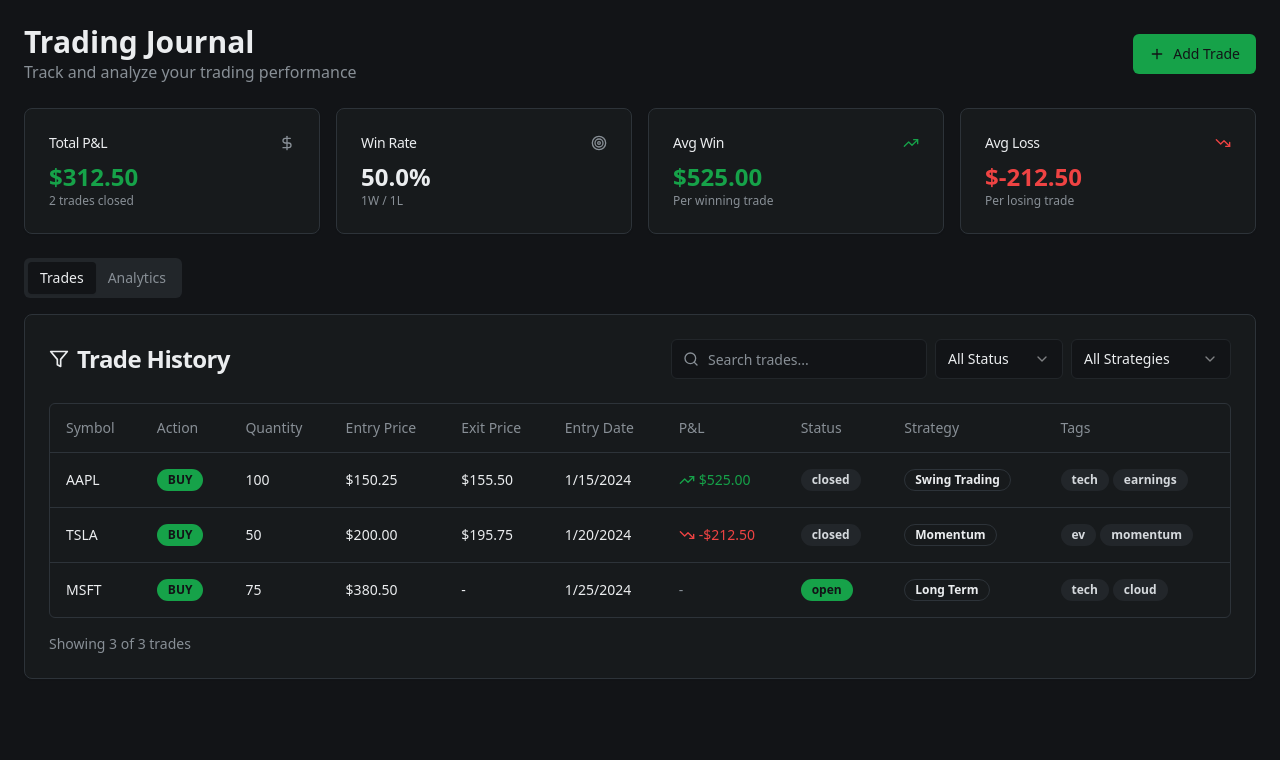
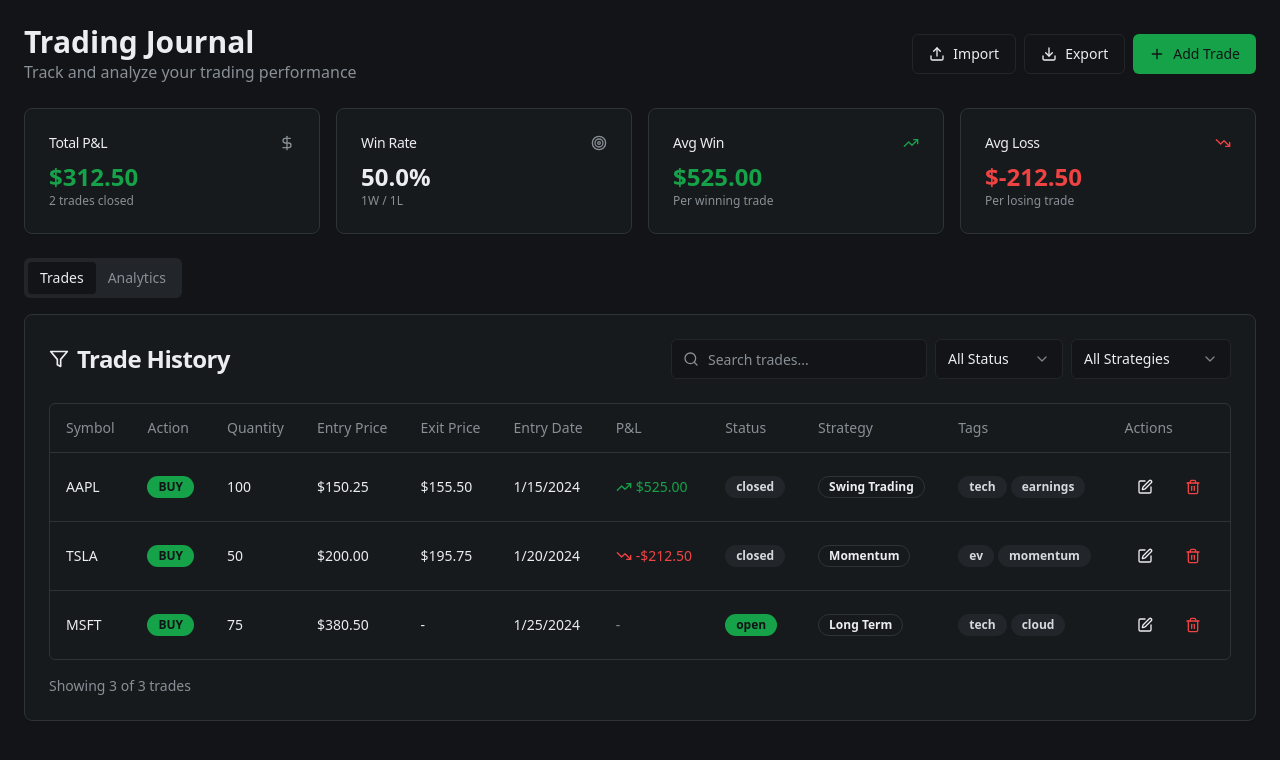
Before and after one commit to Sharrow34/trader-performance-pilot, a React (Vite) app: page / in a window 1280 px wide. Shown: the top 760 px of the page. Built offline with nearby package versions, Linux system fonts and the light colour scheme.

Commit message:
Add trade modification and export/import.
Implement functionality to delete and modify trades in the trade history. Add features for exporting trade data as a JSON file and importing trade data from a JSON file.

```diff
--- a/src/components/AddTradeForm.tsx
+++ b/src/components/AddTradeForm.tsx
@@ -12,22 +12,24 @@ import { Trade } from './TradingJournal';
 interface AddTradeFormProps {
   onSubmit: (trade: Omit<Trade, 'id'>) => void;
   onCancel: () => void;
+  trade?: Trade;
+  isEditing?: boolean;
 }
 
-export const AddTradeForm: React.FC<AddTradeFormProps> = ({ onSubmit, onCancel }) => {
+export const AddTradeForm: React.FC<AddTradeFormProps> = ({ onSubmit, onCancel, trade, isEditing = false }) => {
   const [formData, setFormData] = useState({
-    symbol: '',
-    action: 'buy' as 'buy' | 'sell',
-    quantity: '',
-    entryPrice: '',
-    exitPrice: '',
-    entryDate: '',
-    exitDate: '',
-    status: 'open' as 'open' | 'closed',
-    strategy: '',
-    notes: '',
+    symbol: trade?.symbol || '',
+    action: trade?.action || 'buy' as 'buy' | 'sell',
+    quantity: trade?.quantity?.toString() || '',
+    entryPrice: trade?.entryPrice?.toString() || '',
+    exitPrice: trade?.exitPrice?.toString() || '',
+    entryDate: trade?.entryDate || '',
+    exitDate: trade?.exitDate || '',
+    status: trade?.status || 'open' as 'open' | 'closed',
+    strategy: trade?.strategy || '',
+    notes: trade?.notes || '',
   });
-  const [tags, setTags] = useState<string[]>([]);
+  const [tags, setTags] = useState<string[]>(trade?.tags || []);
   const [newTag, setNewTag] = useState('');
 
   const handleInputChange = (field: string, value: string) => {
@@ -79,7 +81,7 @@ export const AddTradeForm: React.FC<AddTradeFormProps> = ({ onSubmit, onCancel }
       <Card className="w-full max-w-2xl max-h-[90vh] overflow-y-auto animate-scale-in transition-normal hover-lift">
         <CardHeader>
           <div className="flex items-center justify-between">
-            <CardTitle>Add New Trade</CardTitle>
+            <CardTitle>{isEditing ? 'Edit Trade' : 'Add New Trade'}</CardTitle>
             <Button variant="ghost" size="sm" onClick={onCancel}>
               <X className="h-4 w-4" />
             </Button>
@@ -242,7 +244,7 @@ export const AddTradeForm: React.FC<AddTradeFormProps> = ({ onSubmit, onCancel }
 
             <div className="flex gap-3 pt-4">
               <Button type="submit" className="flex-1">
-                Add Trade
+                {isEditing ? 'Update Trade' : 'Add Trade'}
               </Button>
               <Button type="button" variant="outline" onClick={onCancel}>
                 Cancel
--- a/src/components/TradesList.tsx
+++ b/src/components/TradesList.tsx
@@ -5,14 +5,16 @@ import { Input } from '@/components/ui/input';
 import { Badge } from '@/components/ui/badge';
 import { Select, SelectContent, SelectItem, SelectTrigger, SelectValue } from '@/components/ui/select';
 import { Table, TableBody, TableCell, TableHead, TableHeader, TableRow } from '@/components/ui/table';
-import { Search, Filter, TrendingUp, TrendingDown } from 'lucide-react';
+import { Search, Filter, TrendingUp, TrendingDown, Edit, Trash2 } from 'lucide-react';
 import { Trade } from './TradingJournal';
 
 interface TradesListProps {
   trades: Trade[];
+  onEditTrade: (trade: Trade) => void;
+  onDeleteTrade: (tradeId: string) => void;
 }
 
-export const TradesList: React.FC<TradesListProps> = ({ trades }) => {
+export const TradesList: React.FC<TradesListProps> = ({ trades, onEditTrade, onDeleteTrade }) => {
   const [searchTerm, setSearchTerm] = useState('');
   const [statusFilter, setStatusFilter] = useState<string>('all');
   const [strategyFilter, setStrategyFilter] = useState<string>('all');
@@ -109,18 +111,19 @@ export const TradesList: React.FC<TradesListProps> = ({ trades }) => {
                 <TableHead>Status</TableHead>
                 <TableHead>Strategy</TableHead>
                 <TableHead>Tags</TableHead>
+                <TableHead>Actions</TableHead>
               </TableRow>
             </TableHeader>
             <TableBody>
               {filteredTrades.length === 0 ? (
                 <TableRow>
-                  <TableCell colSpan={10} className="text-center py-8 text-muted-foreground">
+                  <TableCell colSpan={11} className="text-center py-8 text-muted-foreground">
                     No trades found matching your criteria
                   </TableCell>
                 </TableRow>
               ) : (
                 filteredTrades.map((trade) => (
-                  <TableRow key={trade.id} className="hover:bg-muted/50 transition-fast cursor-pointer">
+                  <TableRow key={trade.id} className="hover:bg-muted/50 transition-fast">
                     <TableCell className="font-medium">{trade.symbol}</TableCell>
                     <TableCell>
                       <Badge variant={trade.action === 'buy' ? 'default' : 'secondary'}>
@@ -167,6 +170,26 @@ export const TradesList: React.FC<TradesListProps> = ({ trades }) => {
                         ))}
                       </div>
                     </TableCell>
+                    <TableCell>
+                      <div className="flex items-center gap-2">
+                        <Button
+                          variant="ghost"
+                          size="sm"
+                          onClick={() => onEditTrade(trade)}
+                          className="hover-scale transition-normal"
+                        >
+                          <Edit className="h-4 w-4" />
+                        </Button>
+                        <Button
+                          variant="ghost"
+                          size="sm"
+                          onClick={() => onDeleteTrade(trade.id)}
+                          className="hover-scale transition-normal text-destructive hover:text-destructive"
+                        >
+                          <Trash2 className="h-4 w-4" />
+                        </Button>
+                      </div>
+                    </TableCell>
                   </TableRow>
                 ))
               )}
--- a/src/components/TradingJournal.tsx
+++ b/src/components/TradingJournal.tsx
@@ -3,7 +3,7 @@ import { Card, CardContent, CardHeader, CardTitle } from '@/components/ui/card';
 import { Button } from '@/components/ui/button';
 import { Badge } from '@/components/ui/badge';
 import { Tabs, TabsContent, TabsList, TabsTrigger } from '@/components/ui/tabs';
-import { Plus, TrendingUp, TrendingDown, Target, DollarSign } from 'lucide-react';
+import { Plus, TrendingUp, TrendingDown, Target, DollarSign, Download, Upload } from 'lucide-react';
 import { AddTradeForm } from './AddTradeForm';
 import { TradesList } from './TradesList';
 import { PerformanceChart } from './PerformanceChart';
@@ -72,6 +72,7 @@ const sampleTrades: Trade[] = [
 export const TradingJournal: React.FC = () => {
   const [trades, setTrades] = useState<Trade[]>(sampleTrades);
   const [showAddForm, setShowAddForm] = useState(false);
+  const [editingTrade, setEditingTrade] = useState<Trade | null>(null);
 
   const addTrade = (newTrade: Omit<Trade, 'id'>) => {
     const trade: Trade = {
@@ -80,6 +81,56 @@ export const TradingJournal: React.FC = () => {
     };
     setTrades([trade, ...trades]);
     setShowAddForm(false);
+  };
+
+  const updateTrade = (updatedTrade: Omit<Trade, 'id'>) => {
+    if (editingTrade) {
+      setTrades(trades.map(trade =>
+        trade.id === editingTrade.id
+          ? { ...updatedTrade, id: editingTrade.id }
+          : trade
+      ));
+      setEditingTrade(null);
+    }
+  };
+
+  const deleteTrade = (tradeId: string) => {
+    setTrades(trades.filter(trade => trade.id !== tradeId));
+  };
+
+  const exportTrades = () => {
+    const dataStr = JSON.stringify(trades, null, 2);
+    const dataBlob = new Blob([dataStr], { type: 'application/json' });
+    const url = URL.createObjectURL(dataBlob);
+    const link = document.createElement('a');
+    link.href = url;
+    link.download = `trading-journal-${new Date().toISOString().split('T')[0]}.json`;
+    document.body.appendChild(link);
+    link.click();
+    document.body.removeChild(link);
+    URL.revokeObjectURL(url);
+  };
+
+  const importTrades = (event: React.ChangeEvent<HTMLInputElement>) => {
+    const file = event.target.files?.[0];
+    if (file) {
+      const reader = new FileReader();
+      reader.onload = (e) => {
+        try {
+          const importedTrades = JSON.parse(e.target?.result as string);
+          if (Array.isArray(importedTrades)) {
+            setTrades(importedTrades);
+          } else {
+            alert('Invalid JSON format');
+          }
+        } catch (error) {
+          alert('Error reading file');
+        }
+      };
+      reader.readAsText(file);
+    }
+    // Reset input
+    event.target.value = '';
   };
 
   const closedTrades = trades.filter(trade => trade.status === 'closed');
@@ -99,10 +150,35 @@ export const TradingJournal: React.FC = () => {
             <h1 className="text-3xl font-bold text-foreground">Trading Journal</h1>
             <p className="text-muted-foreground">Track and analyze your trading performance</p>
           </div>
-          <Button onClick={() => setShowAddForm(true)} className="flex items-center gap-2 hover-lift transition-normal">
-            <Plus className="h-4 w-4" />
-            Add Trade
-          </Button>
+          <div className="flex items-center gap-2">
+            <input
+              type="file"
+              accept=".json"
+              onChange={importTrades}
+              className="hidden"
+              id="import-file"
+            />
+            <Button
+              variant="outline"
+              onClick={() => document.getElementById('import-file')?.click()}
+              className="flex items-center gap-2 hover-lift transition-normal"
+            >
+              <Upload className="h-4 w-4" />
+              Import
+            </Button>
+            <Button
+              variant="outline"
+              onClick={exportTrades}
+              className="flex items-center gap-2 hover-lift transition-normal"
+            >
+              <Download className="h-4 w-4" />
+              Export
+            </Button>
+            <Button onClick={() => setShowAddForm(true)} className="flex items-center gap-2 hover-lift transition-normal">
+              <Plus className="h-4 w-4" />
+              Add Trade
+            </Button>
+          </div>
         </div>
 
         {/* Performance Overview */}
@@ -176,7 +252,11 @@ export const TradingJournal: React.FC = () => {
           </TabsList>
 
           <TabsContent value="trades" className="space-y-4 animate-fade-in">
-            <TradesList trades={trades} />
+            <TradesList
+              trades={trades}
+              onEditTrade={setEditingTrade}
+              onDeleteTrade={deleteTrade}
+            />
           </TabsContent>
 
           <TabsContent value="analytics" className="space-y-4 animate-fade-in">
@@ -222,6 +302,16 @@ export const TradingJournal: React.FC = () => {
             onCancel={() => setShowAddForm(false)}
           />
         )}
+
+        {/* Edit Trade Modal */}
+        {editingTrade && (
+          <AddTradeForm
+            trade={editingTrade}
+            onSubmit={updateTrade}
+            onCancel={() => setEditingTrade(null)}
+            isEditing
+          />
+        )}
       </div>
     </div>
   );
```
